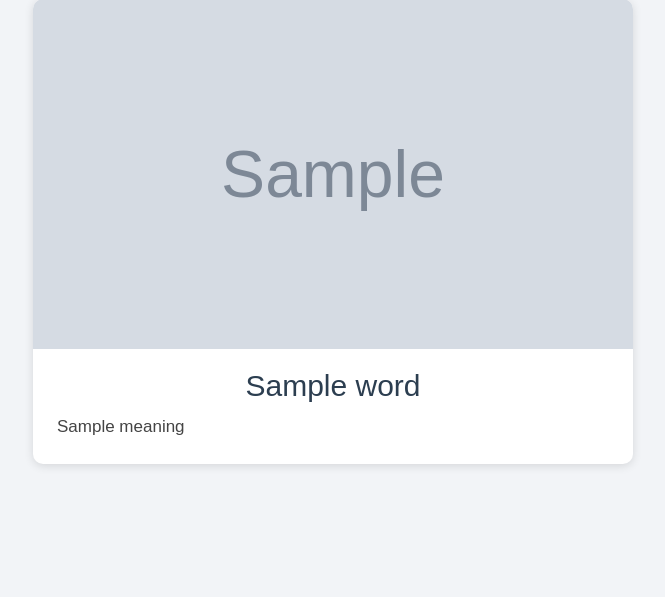
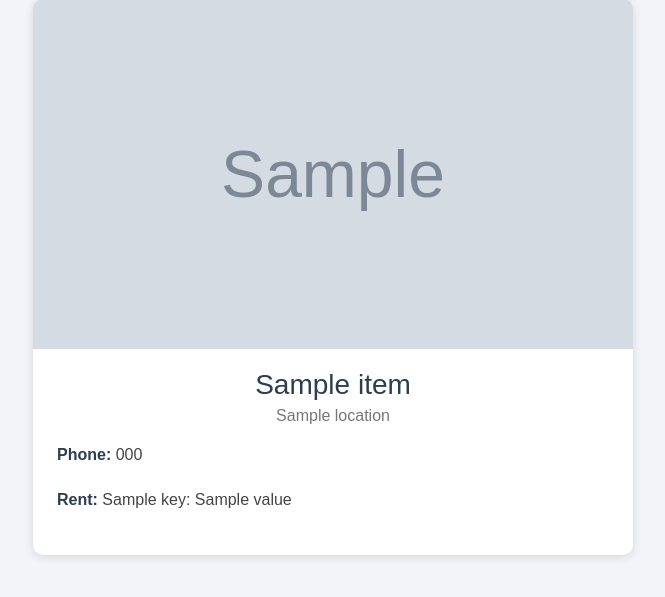
Before and after one commit to pawandevprasad03112010-crypto/MY-FIRST-REPOSITORY, a Flask app: template templates/detail.html in a window 1280 px wide. Shown: the part 69-666 px from the top of the page, without its empty margins (307-972 px from the left). Run offline with Flask 3, Linux system fonts and the light colour scheme; the template is opened without the code that fills it: most values are stand-ins (such as "Sample title", 1, 10 or a date in 2020); grey boxes marked "Sample" are stand-in pictures.

Commit message:
Update detail.html

```diff
--- a/templates/detail.html
+++ b/templates/detail.html
@@ -2,7 +2,7 @@
 <html lang="hi">
 <head>
 <meta charset="UTF-8">
-<title>{{ item.word }} - Details</title>
+<title>{{ item.name }} - Details</title>
 <style>
     body {
         font-family: Arial, sans-serif;
@@ -31,18 +31,27 @@
         max-height: 350px;
         object-fit: cover;
         display: block;
+        background: #ddd;
     }
     .word-heading {
-        font-size: 30px;
+        font-size: 28px;
         color: #2c3e50;
-        margin: 20px 0 10px 0;
+        margin: 20px 0 6px 0;
     }
-    .meaning {
+    .location-text {
+        color: #777;
+        font-size: 16px;
+        margin-bottom: 16px;
+    }
+    .details-list {
         text-align: left;
         padding: 0 24px 24px 24px;
-        font-size: 17px;
-        line-height: 1.6;
+        font-size: 16px;
+        line-height: 1.8;
         color: #444;
+    }
+    .details-list b {
+        color: #2c3e50;
     }
 </style>
 </head>
@@ -51,9 +60,23 @@
 <a class="back-link" href="/">&larr; Search par wapas jaayein</a>
 
 <div class="card">
-    <img class="big-photo" src="{{ item.photo }}" alt="{{ item.word }}">
-    <div class="word-heading">{{ item.word }}</div>
-    <div class="meaning">{{ item.meaning }}</div>
+    {% if item.image_url %}
+        <img class="big-photo" src="{{ item.image_url }}" alt="{{ item.name }}">
+    {% endif %}
+    <div class="word-heading">{{ item.name }}</div>
+    <div class="location-text">{{ item.location }}</div>
+
+    <div class="details-list">
+        <p><b>Phone:</b> {{ item.phone_no }}</p>
+
+        {% if item.rent %}
+            <p><b>Rent:</b>
+                {% for key, value in item.rent.items() %}
+                    {{ key }}: {{ value }}{% if not loop.last %}, {% endif %}
+                {% endfor %}
+            </p>
+        {% endif %}
+    </div>
 </div>
 
 </body>
```
